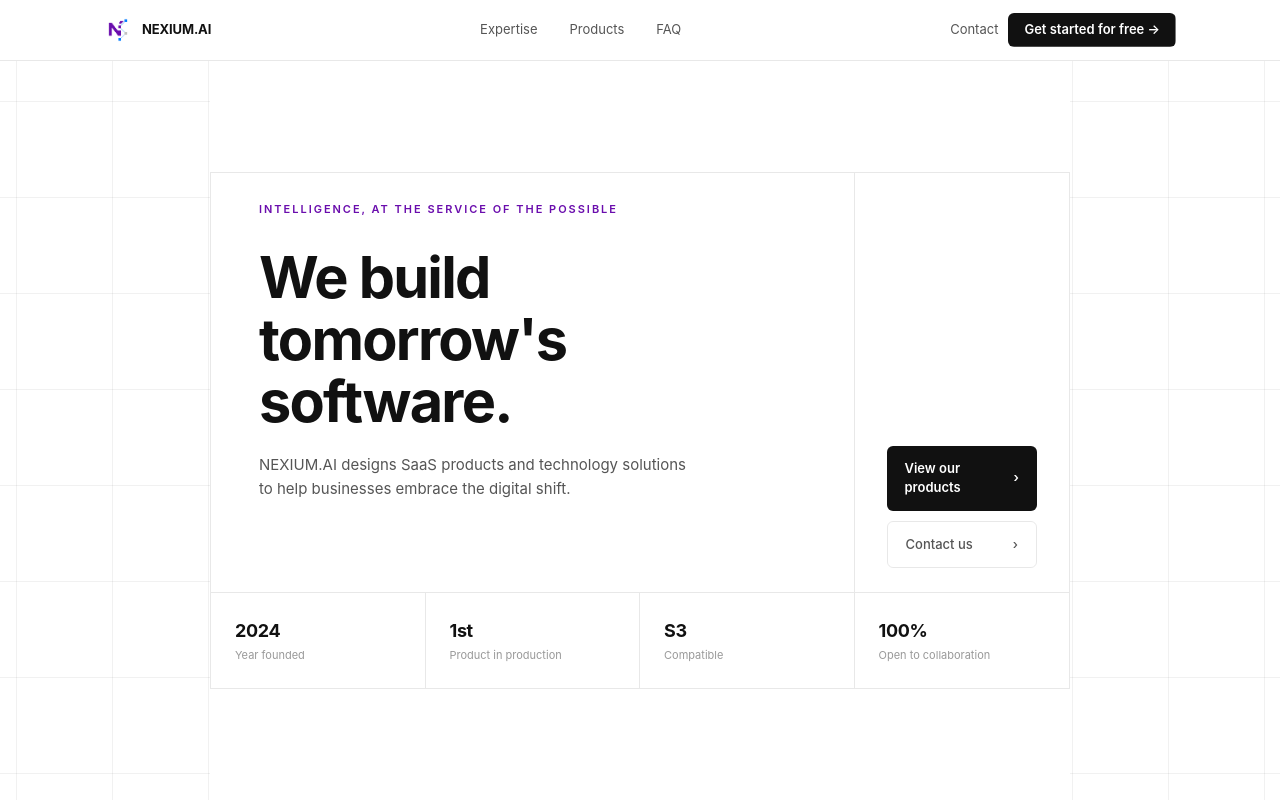
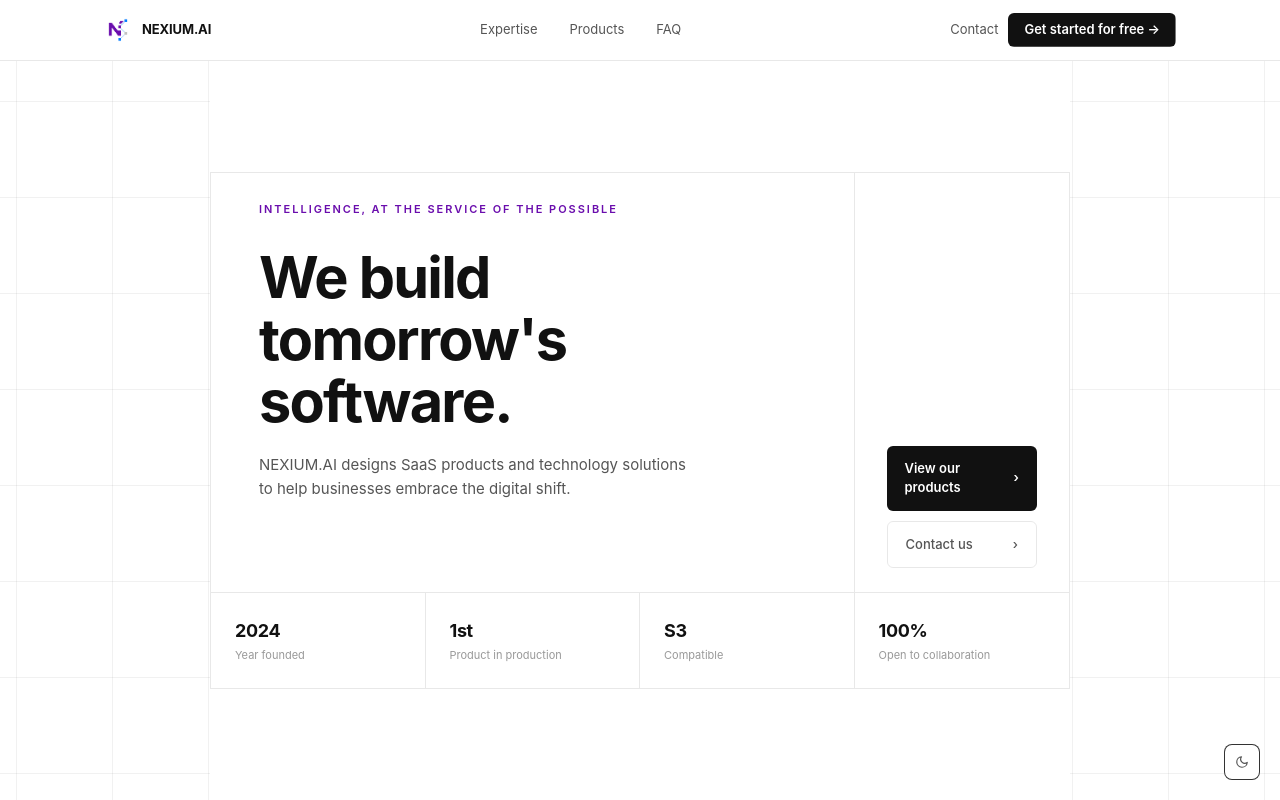
Before and after one commit to ainexium/nexiumai-website, a Next.js app: page / in a window 1280 px wide. Shown: the top 800 px of the page. Built offline with nearby package versions, Linux system fonts and the light colour scheme.

Commit message:
Update add button dark/light mode

```diff
--- a/app/layout.jsx
+++ b/app/layout.jsx
@@ -1,4 +1,6 @@
 import { LanguageProvider } from "@/context/LanguageContext";
+import { ThemeProvider } from "@/context/ThemeContext";
+import ThemeToggle from "@/components/ui/ThemeToggle";
 import "./globals.css";
 
 const SITE_URL = "https://nexiumai.io";
@@ -42,9 +44,12 @@ export default function RootLayout({ children }) {
   return (
     <html lang="fr">
       <body>
-        <LanguageProvider>
-          {children}
-        </LanguageProvider>
+        <ThemeProvider>
+          <LanguageProvider>
+            {children}
+            <ThemeToggle />
+          </LanguageProvider>
+        </ThemeProvider>
       </body>
     </html>
   );
--- /dev/null
+++ b/components/ui/ThemeToggle.jsx
@@ -0,0 +1,51 @@
+"use client";
+
+import { useTheme } from "@/context/ThemeContext";
+
+const Moon = () => (
+  <svg width="14" height="14" viewBox="0 0 24 24" fill="none" stroke="currentColor" strokeWidth="2" strokeLinecap="round" strokeLinejoin="round">
+    <path d="M21 12.79A9 9 0 1 1 11.21 3 7 7 0 0 0 21 12.79z" />
+  </svg>
+);
+
+const Sun = () => (
+  <svg width="14" height="14" viewBox="0 0 24 24" fill="none" stroke="currentColor" strokeWidth="2" strokeLinecap="round" strokeLinejoin="round">
+    <circle cx="12" cy="12" r="4" />
+    <path d="M12 2v2M12 20v2M4.93 4.93l1.41 1.41M17.66 17.66l1.41 1.41M2 12h2M20 12h2M6.34 17.66l-1.41 1.41M19.07 4.93l-1.41 1.41" />
+  </svg>
+);
+
+export default function ThemeToggle() {
+  const { theme, toggle } = useTheme();
+  const isDark = theme === "dark";
+
+  return (
+    <button
+      onClick={toggle}
+      aria-label={isDark ? "Passer en mode clair" : "Passer en mode sombre"}
+      style={{
+        position: "fixed",
+        bottom: 20,
+        right: 20,
+        zIndex: 100,
+        width: 36,
+        height: 36,
+        display: "flex",
+        alignItems: "center",
+        justifyContent: "center",
+        borderRadius: 8,
+        border: `1px solid ${isDark ? "rgba(255,255,255,0.8)" : "rgba(0,0,0,0.8)"}`,
+        background: "var(--bg-card)",
+        color: "var(--fg-2)",
+        cursor: "pointer",
+        transition: "color 0.15s, border-color 0.15s",
+        fontFamily: "inherit",
+        padding: 0,
+      }}
+      onMouseEnter={(e) => { e.currentTarget.style.color = "var(--fg)"; }}
+      onMouseLeave={(e) => { e.currentTarget.style.color = "var(--fg-2)"; }}
+    >
+      {isDark ? <Sun /> : <Moon />}
+    </button>
+  );
+}
--- /dev/null
+++ b/context/ThemeContext.jsx
@@ -0,0 +1,37 @@
+"use client";
+
+import { createContext, useContext, useState, useEffect } from "react";
+
+const ThemeContext = createContext({ theme: "light", toggle: () => {} });
+
+export function useTheme() {
+  return useContext(ThemeContext);
+}
+
+function getInitial() {
+  if (typeof localStorage === "undefined") return "light";
+  const stored = localStorage.getItem("nx-theme");
+  if (stored === "dark" || stored === "light") return stored;
+  return typeof window !== "undefined" && window.matchMedia("(prefers-color-scheme: dark)").matches ? "dark" : "light";
+}
+
+export function ThemeProvider({ children }) {
+  const [theme, setTheme] = useState("light");
+
+  useEffect(() => {
+    setTheme(getInitial());
+  }, []);
+
+  useEffect(() => {
+    document.documentElement.setAttribute("data-theme", theme);
+    localStorage.setItem("nx-theme", theme);
+  }, [theme]);
+
+  const toggle = () => setTheme((t) => (t === "dark" ? "light" : "dark"));
+
+  return (
+    <ThemeContext.Provider value={{ theme, toggle }}>
+      {children}
+    </ThemeContext.Provider>
+  );
+}
```
